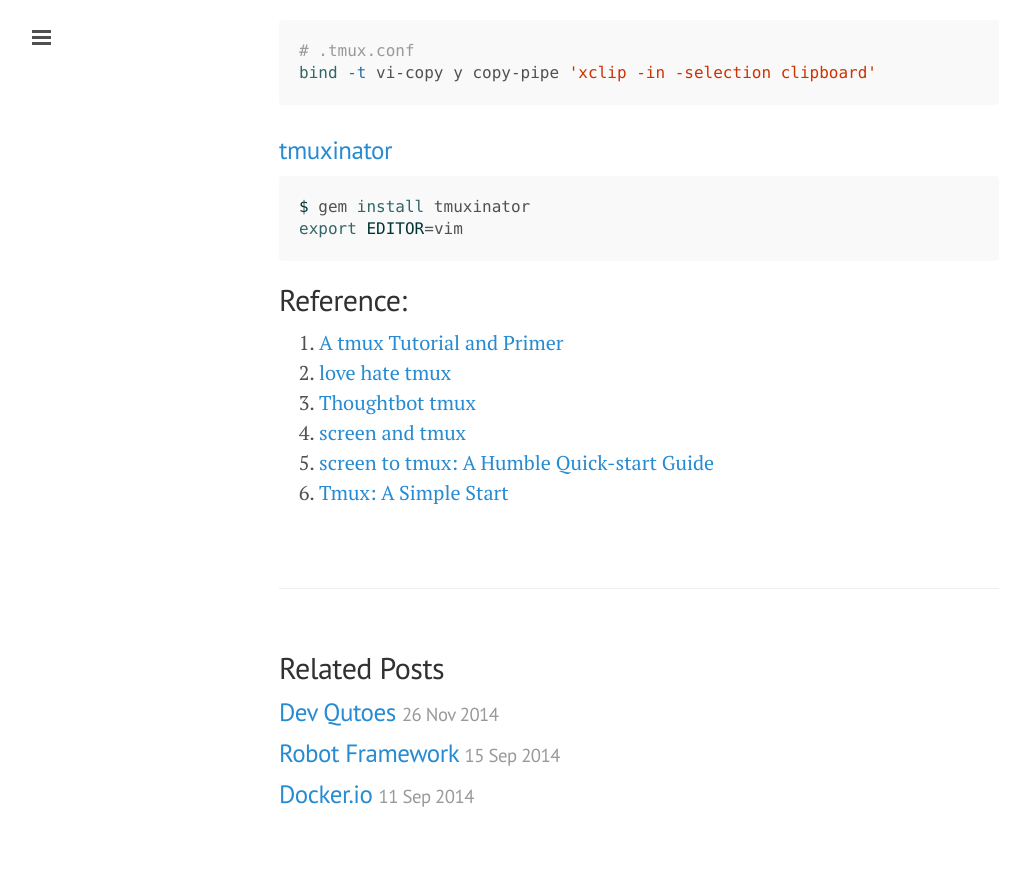
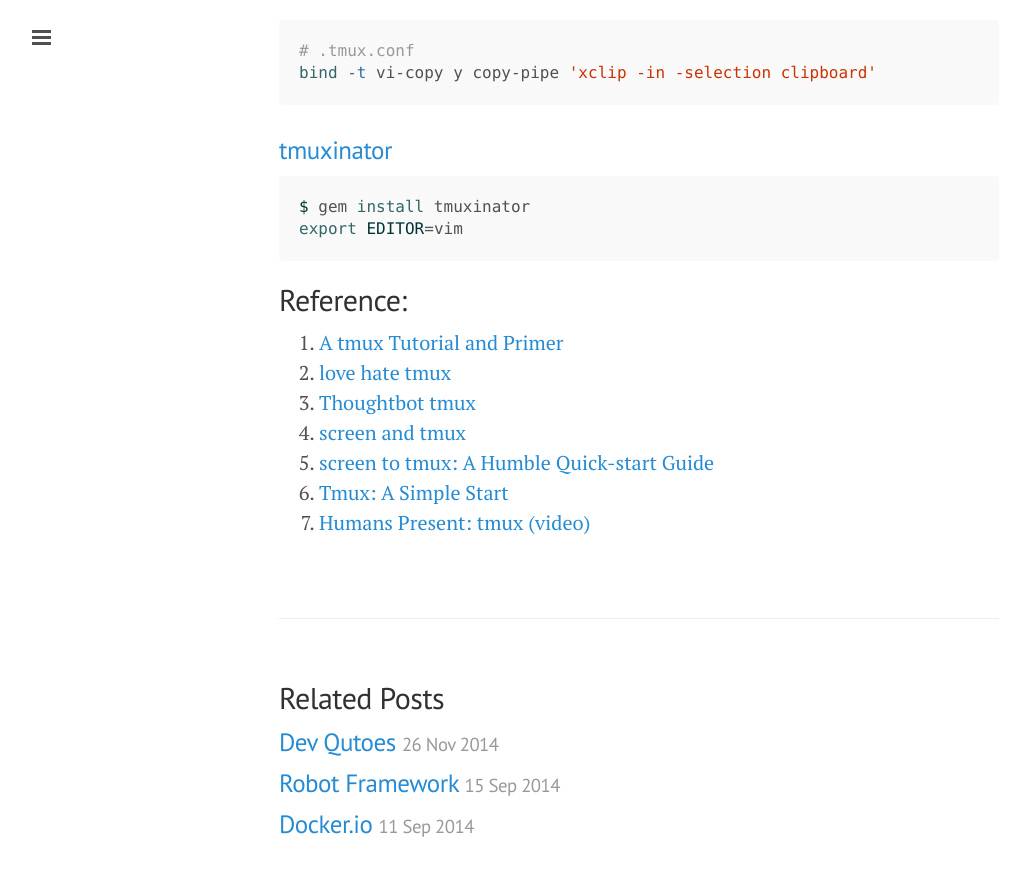
Before and after one commit to ibotdotout/ibotdotout.github.io, a Jekyll site: the page built from _posts/2014-06-09-tmux.md, in a window 1280 px wide and 900 px high, scrolled down 1548 px. Shown: the top 876 px of the window, without its empty margins (1-1031 px from the left). Built offline with Jekyll 4.4.1, drawn with Linux system fonts in a browser that asks for light colours; Markdown is read by kramdown in place of the engine named in the settings.

Commit message:
add Humans Present: tmux

```diff
--- a/_posts/2014-06-09-tmux.md
+++ b/_posts/2014-06-09-tmux.md
@@ -73,3 +73,4 @@ export EDITOR=vim
 4. [screen and tmux](http://www.dayid.org/os/notes/tm.html)
 5. [screen to tmux: A Humble Quick-start Guide](http://myhumblecorner.wordpress.com/2011/08/30/screen-to-tmux-a-humble-quick-start-guide/)
 6. [Tmux: A Simple Start](http://www.sitepoint.com/tmux-a-simple-start/)
+7. [Humans Present: tmux (video)](www.youtube.com/watch?v=CKC8Ph-s2F4)
```
